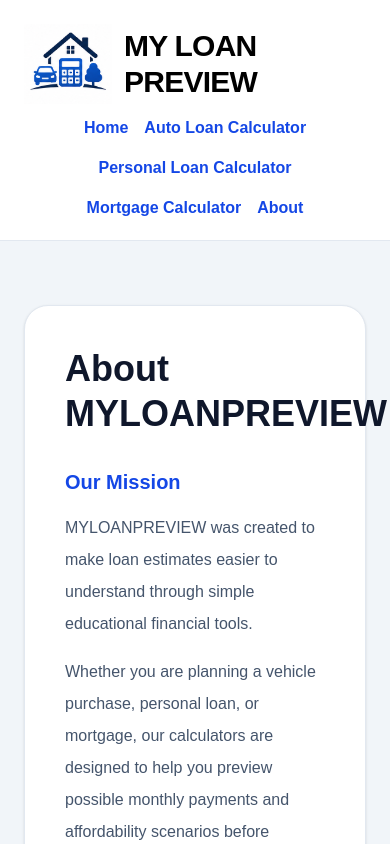
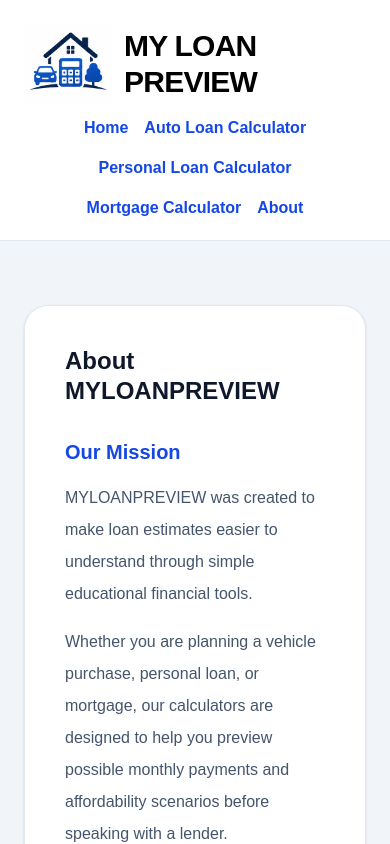
Before and after one commit to 39jorgegonzalez-lab/myloanpreview, a Next.js app: page /about in a window 390 px wide. Shown: the top 844 px of the page. Built offline with nearby package versions, Linux system fonts and the light colour scheme.

Commit message:
Fix About page mobile heading

```diff
--- a/app/about/page.tsx
+++ b/app/about/page.tsx
@@ -11,7 +11,7 @@ export default function AboutPage() {
 
         <div className="bg-white rounded-3xl shadow-sm border border-slate-200 p-10 md:p-14">
 
-          <h1 className="text-4xl sm:text-5xl md:text-6xl font-bold text-slate-900 mb-8 leading-tight">
+          <h1 className="text-2xl sm:text-3xl md:text-4xl font-bold text-slate-900 mb-8 leading-tight">
   About
   <br />
   MYLOANPREVIEW
```
